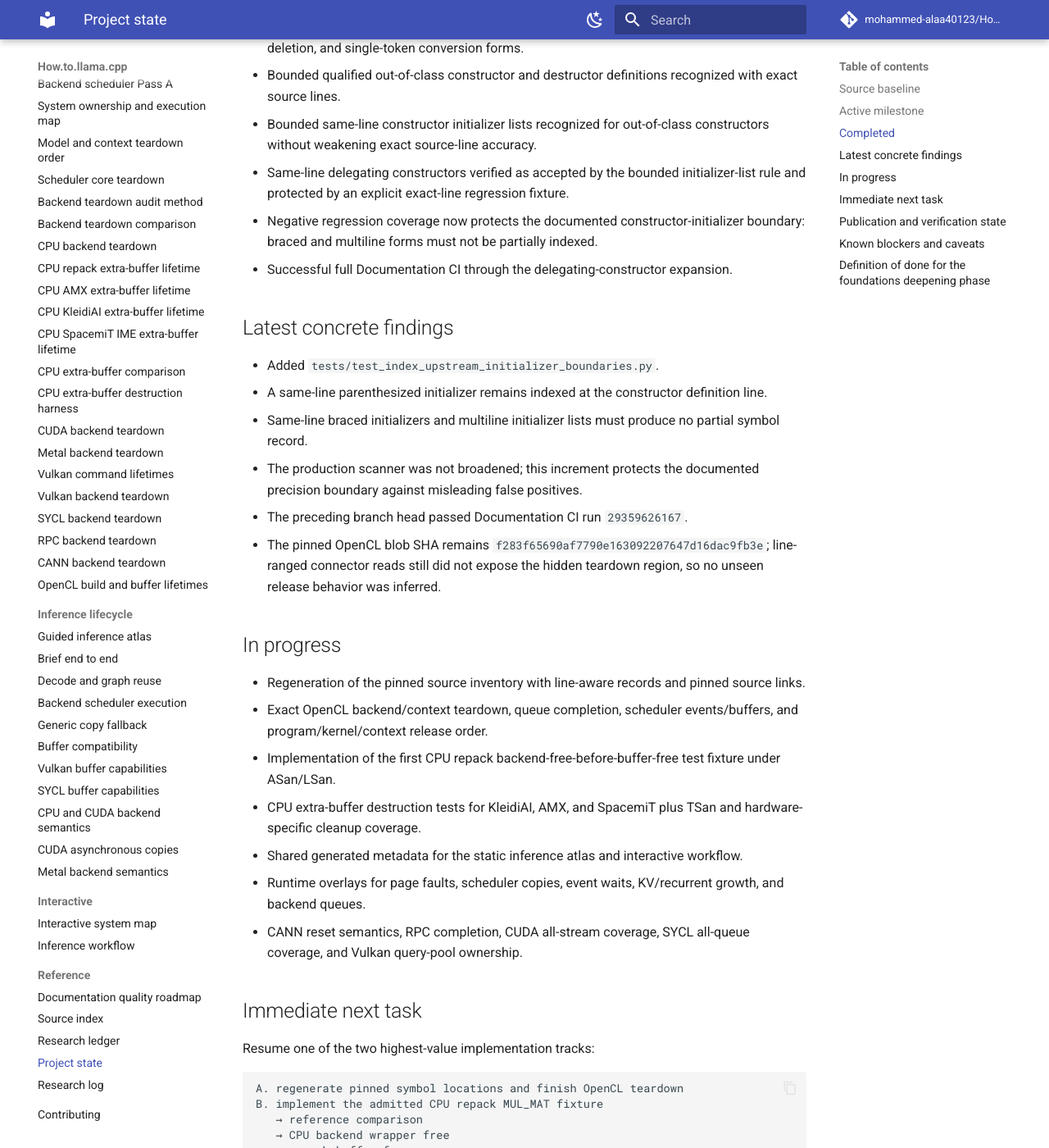
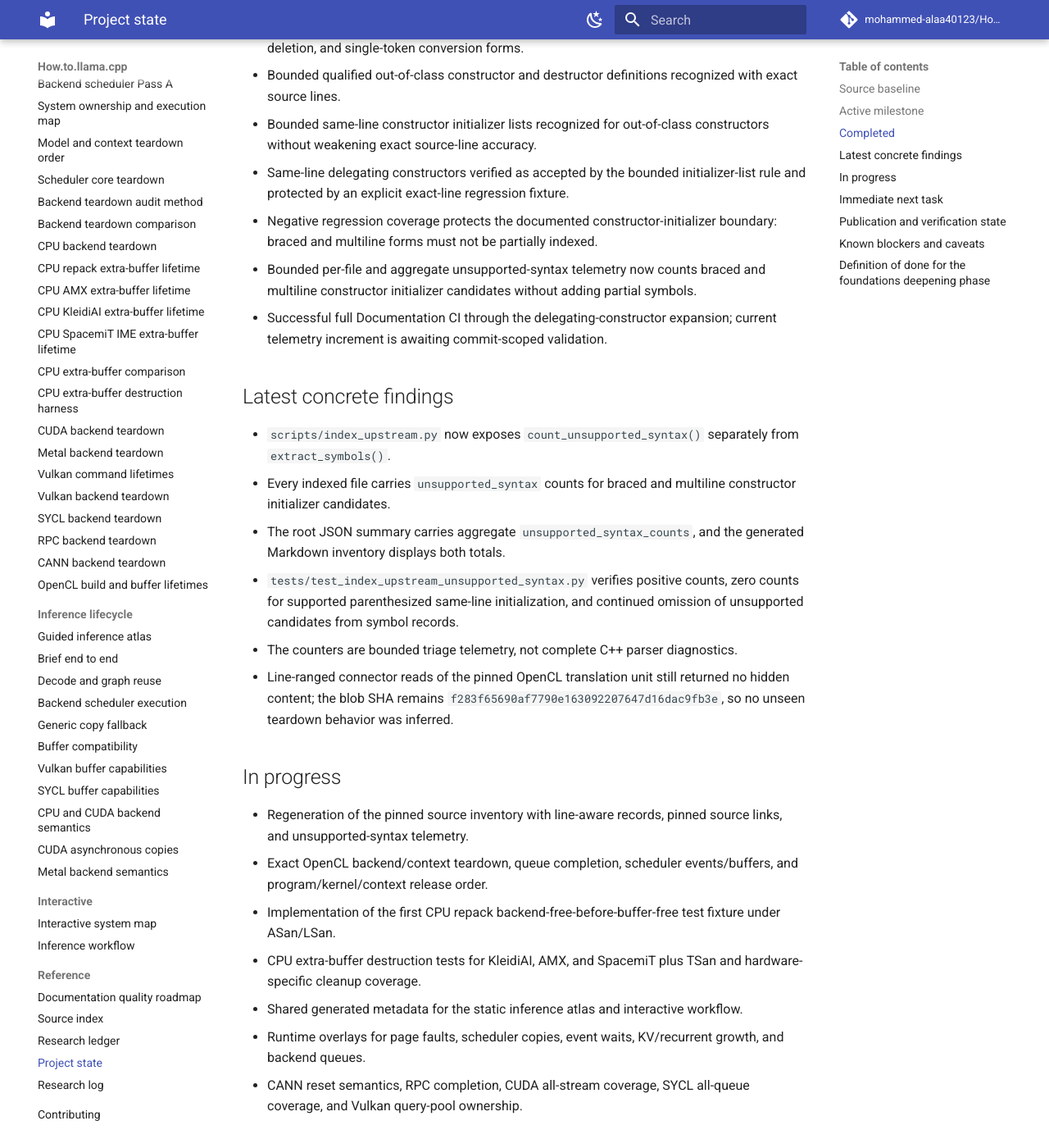
Before and after one commit to mohammed-alaa40123/How.to.llama.cpp, an MkDocs documentation site: the page built from docs/reference/project-state.md, in a window 1280 px wide and 1400 px high, scrolled down 1741 px. Shown: the whole window at 82% size. Built offline with MkDocs 1.6.1 and Material for MkDocs 9.7.7, drawn with Linux system fonts in a browser that asks for light colours; comment, search, counter and statistics services are not loaded; some of the changed text lies outside the part shown.

Commit message:
docs: record unsupported syntax telemetry state

````diff
--- a/docs/reference/project-state.md
+++ b/docs/reference/project-state.md
@@ -42,21 +42,22 @@ Read this file after the root README on every run. It is the compact checkpoint
 - Bounded qualified out-of-class constructor and destructor definitions recognized with exact source lines.
 - Bounded same-line constructor initializer lists recognized for out-of-class constructors without weakening exact source-line accuracy.
 - Same-line delegating constructors verified as accepted by the bounded initializer-list rule and protected by an explicit exact-line regression fixture.
-- Negative regression coverage now protects the documented constructor-initializer boundary: braced and multiline forms must not be partially indexed.
-- Successful full Documentation CI through the delegating-constructor expansion.
+- Negative regression coverage protects the documented constructor-initializer boundary: braced and multiline forms must not be partially indexed.
+- Bounded per-file and aggregate unsupported-syntax telemetry now counts braced and multiline constructor initializer candidates without adding partial symbols.
+- Successful full Documentation CI through the delegating-constructor expansion; current telemetry increment is awaiting commit-scoped validation.
 
 ## Latest concrete findings
 
-- Added `tests/test_index_upstream_initializer_boundaries.py`.
-- A same-line parenthesized initializer remains indexed at the constructor definition line.
-- Same-line braced initializers and multiline initializer lists must produce no partial symbol record.
-- The production scanner was not broadened; this increment protects the documented precision boundary against misleading false positives.
-- The preceding branch head passed Documentation CI run `29359626167`.
-- The pinned OpenCL blob SHA remains `f283f65690af7790e163092207647d16dac9fb3e`; line-ranged connector reads still did not expose the hidden teardown region, so no unseen release behavior was inferred.
+- `scripts/index_upstream.py` now exposes `count_unsupported_syntax()` separately from `extract_symbols()`.
+- Every indexed file carries `unsupported_syntax` counts for braced and multiline constructor initializer candidates.
+- The root JSON summary carries aggregate `unsupported_syntax_counts`, and the generated Markdown inventory displays both totals.
+- `tests/test_index_upstream_unsupported_syntax.py` verifies positive counts, zero counts for supported parenthesized same-line initialization, and continued omission of unsupported candidates from symbol records.
+- The counters are bounded triage telemetry, not complete C++ parser diagnostics.
+- Line-ranged connector reads of the pinned OpenCL translation unit still returned no hidden content; the blob SHA remains `f283f65690af7790e163092207647d16dac9fb3e`, so no unseen teardown behavior was inferred.
 
 ## In progress
 
-- Regeneration of the pinned source inventory with line-aware records and pinned source links.
+- Regeneration of the pinned source inventory with line-aware records, pinned source links, and unsupported-syntax telemetry.
 - Exact OpenCL backend/context teardown, queue completion, scheduler events/buffers, and program/kernel/context release order.
 - Implementation of the first CPU repack backend-free-before-buffer-free test fixture under ASan/LSan.
 - CPU extra-buffer destruction tests for KleidiAI, AMX, and SpacemiT plus TSan and hardware-specific cleanup coverage.
@@ -69,7 +70,9 @@ Read this file after the root README on every run. It is the compact checkpoint
 Resume one of the two highest-value implementation tracks:
 
 ```text
-A. regenerate pinned symbol locations and finish OpenCL teardown
+A. regenerate pinned symbol locations and use unsupported-syntax counts
+   → prioritize scanner gaps
+   → finish OpenCL teardown
 B. implement the admitted CPU repack MUL_MAT fixture
    → reference comparison
    → CPU backend wrapper free
@@ -80,19 +83,20 @@ B. implement the admitted CPU repack MUL_MAT fixture
 ## Publication and verification state
 
 - Work is published in PR #1 from branch `automation/backend-teardown-audit-method`; the PR remains open and mergeable.
-- Added detailed note `logs/research/2026-07-14/2249-initializer-boundary-regression.md`.
+- Added detailed note `logs/research/2026-07-14/2351-unsupported-syntax-counters.md`.
 - The preceding branch head passed Documentation CI and strict MkDocs in run `29359626167`.
-- This run added a focused negative-boundary test module; commit-scoped Documentation CI must confirm full discovery and strict build.
+- This run added unsupported-syntax telemetry and focused tests; commit-scoped Documentation CI must confirm the new output schema, full discovery, and strict build.
 - Full local checkout validation remains unavailable because direct GitHub DNS resolution is blocked in this runtime.
 - Direct Pages checks remain unavailable, and branch-only content cannot deploy until PR #1 merges.
 
 ## Known blockers and caveats
 
 - **Pinned regeneration blocker:** no usable local pinned llama.cpp checkout is available, so the source index could not be regenerated here.
-- **Large upstream file blocker:** the connector exposes the pinned OpenCL blob as truncated output and exact hidden symbols remain difficult to search.
+- **Large upstream file blocker:** the connector exposes the pinned OpenCL blob as truncated output; line-ranged reads returned empty content and exact hidden symbols remain unavailable.
 - **Local validation blocker:** direct cloning fails with `Could not resolve host: github.com`; full local Python tests, strict MkDocs build, and `check_site.sh` require a usable checkout. GitHub-hosted Documentation CI is the authoritative validation path for this branch.
 - **Pages verification blocker:** direct live-site checks are unavailable, and branch-only documentation cannot deploy until PR #1 merges.
-- **Source-index caveat:** same-line standard attributes, trailing-return definitions, bounded same-line constraints, bounded operators, qualified out-of-class special members, and bounded parenthesized member/delegating constructor initializer lists are recognized; negative tests require braced and multiline constructor initializers not to be partially indexed. Multiline forms, function-try-blocks, in-class special members, defaulted/deleted definitions, literals, arbitrary declaration macros, and generated syntax remain approximate or unresolved.
+- **Source-index caveat:** same-line standard attributes, trailing-return definitions, bounded same-line constraints, bounded operators, qualified out-of-class special members, and bounded parenthesized member/delegating constructor initializer lists are recognized. Braced and multiline constructor initializers remain intentionally omitted but are now counted as bounded candidates. Multiline forms, function-try-blocks, in-class special members, defaulted/deleted definitions, literals, arbitrary declaration macros, and generated syntax remain approximate or unresolved.
+- **Telemetry caveat:** unsupported-syntax counts are prioritization signals, not parser-completeness metrics, and may undercount or overcount unusual C++ forms.
 - **Harness caveat:** a skipped hardware-gated path is not evidence that the lifetime ordering passed.
 - **SpacemiT caveat:** buffer lifetime is distinct from thread-local TCM leases and process-level pool-manager lifetime.
 - **Scope caveat:** optional CPU extra-buffer audits do not prove behavior for HBM or future implementations.
````
Also changed, not shown: other parts of docs/reference/project-state.md (+1 -1 lines).
